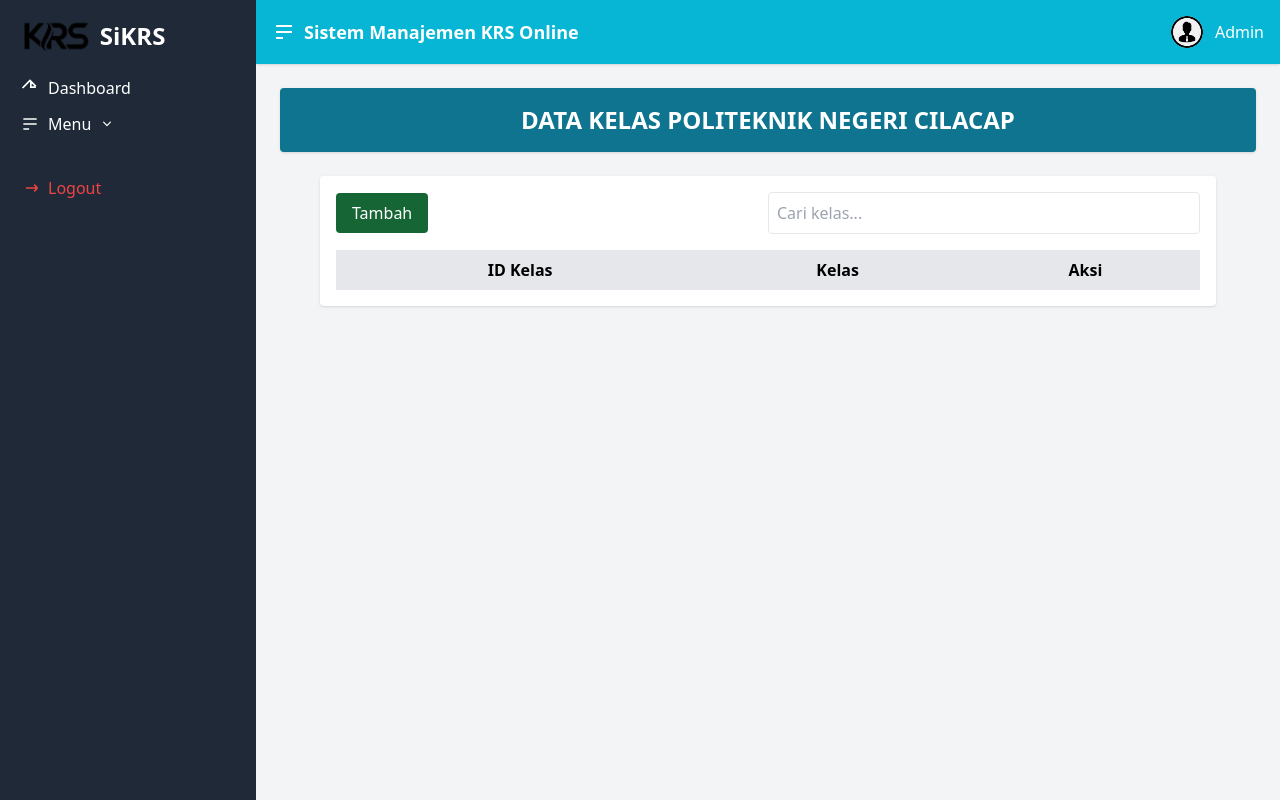
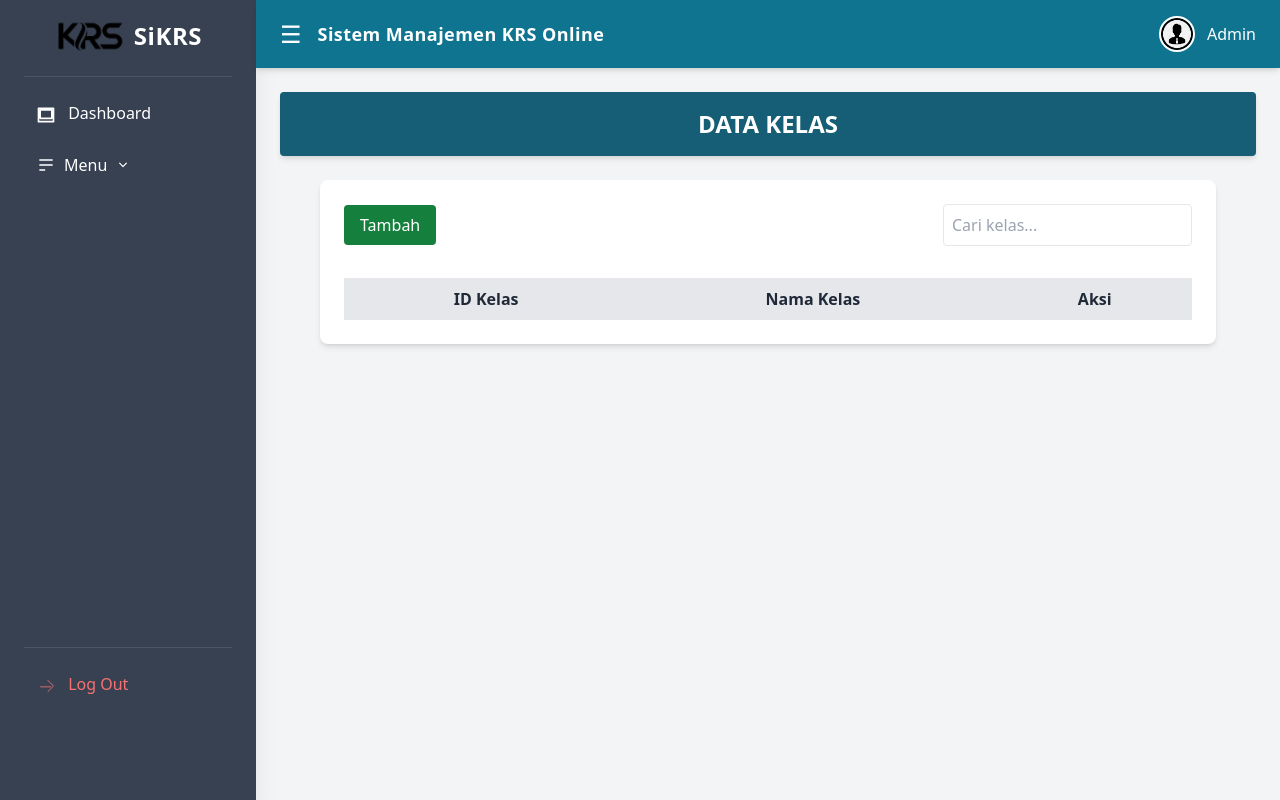
Before and after one commit to deviarynn/PBF-frontendSIKRS, a Laravel app: template resources/views/admin/dataKelas.blade.php in a window 1280 px wide. Run offline with Laravel 10, Linux system fonts and the light colour scheme; the template is opened without the code that fills it, so the values that code supplies are empty; some libraries are stand-ins or nearby versions.

Commit message:
new update

```diff
--- a/resources/views/admin/dataKelas.blade.php
+++ b/resources/views/admin/dataKelas.blade.php
@@ -1,23 +1,32 @@
+<!DOCTYPE html>
 <html lang="id">
 <head>
-    <meta charset="UTF-8">
-    <meta name="viewport" content="width=device-width, initial-scale=1.0">
+  <meta charset="UTF-8" />
+  <meta name="viewport" content="width=device-width, initial-scale=1.0"/>
   <title>SiKRS - Data Kelas</title>
   <script src="https://cdn.tailwindcss.com"></script>
   <script>
     let isDropdownOpen = false;
+
     function toggleDropdown() {
-            let dropdown = document.getElementById("dropdownMenu");
+      const dropdown = document.getElementById("dropdownMenu");
+      const icon = document.getElementById("dropdownIcon");
+
       isDropdownOpen = !isDropdownOpen;
       dropdown.classList.toggle("hidden");
+      dropdown.classList.toggle("opacity-100");
+
+      icon.classList.toggle("rotate-180", isDropdownOpen);
     }
 
-        document.addEventListener("click", function(event) {
-            let dropdown = document.getElementById("dropdownMenu");
-            let menuButton = document.getElementById("menuButton");
-            if (!dropdown.contains(event.target) && event.target !== menuButton) {
+    document.addEventListener("click", function (event) {
+      const dropdown = document.getElementById("dropdownMenu");
+      const menuButton = document.getElementById("menuButton");
+
+      if (!dropdown.contains(event.target) && !menuButton.contains(event.target)) {
+        isDropdownOpen = false;
         dropdown.classList.add("hidden");
-                isDropdownOpen = false;
+        document.getElementById("dropdownIcon").classList.remove("rotate-180");
       }
     });
 
@@ -27,131 +36,123 @@
       }
     }
 
-        // Fitur pencarian
-        function searchTable() {
-            const input = document.getElementById("searchInput");
-            const filter = input.value.toLowerCase();
-            const rows = document.querySelectorAll("tbody tr");
+    document.addEventListener("DOMContentLoaded", function () {
+      const toggleButton = document.getElementById("toggleSidebar");
+      const sidebar = document.getElementById("sidebar");
+      const mainContent = document.getElementById("mainContent");
 
-            rows.forEach(row => {
-                const text = row.textContent.toLowerCase();
-                row.style.display = text.includes(filter) ? "" : "none";
+      toggleButton.addEventListener("click", function () {
+        sidebar.classList.toggle("-translate-x-full");
+        mainContent.classList.toggle("ml-64");
+        mainContent.classList.toggle("ml-0");
       });
-        }
+    });
   </script>
 </head>
-<body class="bg-gray-100">
-    <div class="flex h-screen">
+<body class="bg-gray-100 text-gray-800">
+<div class="flex h-screen overflow-hidden">
+
   <!-- Sidebar -->
-        <aside class="w-64 bg-gray-800 text-white p-5 fixed h-full">
-            <div class="flex items-center mb-6 space-x-2">
-                <img src="{{ asset('image/krs.png') }}" class="h-8" alt="Logo">
-                <span class="text-2xl font-bold">SiKRS</span>
+  <aside id="sidebar" class="w-64 bg-gray-700 text-white px-6 pt-5 pb-24 fixed h-full shadow-xl flex flex-col transform transition-transform duration-300">
+    <div class="flex items-center justify-center mb-6">
+      <img src="{{ asset('image/krs.png') }}" alt="Logo SiKRS" class="h-8 mr-2">
+      <h2 class="text-2xl font-bold tracking-wide">SiKRS</h2>
     </div>
-            <ul>
-                <li class="mb-3 flex items-center space-x-2">
-                    <svg class="w-5 h-5" fill="none" stroke="currentColor" stroke-width="2" viewBox="0 0 24 24">
-                        <path d="M3 12l2-2m0 0l7-7 7 7M13 5v6h6"></path>
+    <hr class="border-gray-600 mb-4">
+    <ul class="flex-1">
+        <li class="mb-3">
+            <a href="/admin/dashboard" class="block py-2 px-3 rounded hover:bg-cyan-600 transition">
+              <svg xmlns="http://www.w3.org/2000/svg" class="w-5 h-5 inline-block mr-2" fill="none" stroke="currentColor" viewBox="0 0 24 24" stroke-width="2">
+                <path stroke-linecap="round" stroke-linejoin="round" d="M3 4v16h18V4H3zm2 12V6h14v10H5z" />
               </svg>
-                    <a href="/admin/dashboard">Dashboard</a>
+              Dashboard
+            </a>
           </li>
-                <li class="mb-3">
-                    <button id="menuButton" onclick="toggleDropdown()" class="flex items-center space-x-2 w-full text-left">
+      <li class="mb-3 relative">
+        <button id="menuButton" onclick="toggleDropdown()" class="flex items-center space-x-2 w-full text-left py-2 px-3 rounded hover:bg-cyan-600 transition">
             <svg class="w-5 h-5" fill="none" stroke="currentColor" stroke-width="2" viewBox="0 0 24 24">
                 <path d="M4 6h16M4 12h16M4 18h7"></path>
             </svg>
             <span>Menu</span>
-                        <svg class="w-4 h-4 ml-auto transform transition-transform duration-200" viewBox="0 0 20 20">
+            <svg id="dropdownIcon" class="w-4 h-4 ml-auto transform transition-transform duration-200" fill="currentColor" viewBox="0 0 20 20">
                 <path fill="currentColor" d="M5.23 7.21a.75.75 0 011.06 0L10 10.91l3.71-3.7a.75.75 0 111.06 1.06l-4.24 4.25a.75.75 0 01-1.06 0L5.23 8.27a.75.75 0 010-1.06z"/>
             </svg>
         </button>
-                    <ul id="dropdownMenu" class="hidden ml-6 mt-2 space-y-2">
-                        <li><a href="/admin/dataMhs" class="block hover:text-cyan-300">Data Mahasiswa</a></li>
-                        <li><a href="/admin/dataProdi" class="block hover:text-cyan-300">Data Prodi</a></li>
-                        <li><a href="/admin/dataMatkul" class="block hover:text-cyan-300">Data Matkul</a></li>
-                        <li><a href="/admin/dataKelas" class="block text-cyan-400 font-bold">Data Kelas</a></li>
-                        <li><a href="/admin/dataKRS" class="block hover:text-cyan-300">Data KRS</a></li>
+
+        <ul id="dropdownMenu" class="hidden absolute left-0 w-full mt-1 bg-gray-500 text-sm rounded shadow-lg opacity-100 z-20">
+          <li><a href="/admin/dataMhs" class="block py-2 px-4 hover:bg-gray-600">Data Mahasiswa</a></li>
+          <li><a href="/admin/dataProdi" class="block py-2 px-4 hover:bg-gray-600">Data Prodi</a></li>
+          <li><a href="/admin/dataMatkul" class="block py-2 px-4 hover:bg-gray-600">Data Matkul</a></li>
+          <li><a href="/admin/dataKelas" class="block py-2 px-4 hover:bg-gray-600 bg-cyan-700 text-white font-semibold"">Data Kelas</a></li>
+          <li><a href="/admin/dataKRS" class="block py-2 px-4 hover:bg-gray-600">Data KRS</a></li>
         </ul>
       </li>
-                <li class="mt-10 text-red-500">
-                    <a href="#" onclick="confirmLogout()" class="flex items-center space-x-2">
-                        <svg class="w-5 h-5" fill="none" stroke="currentColor" stroke-width="2" viewBox="0 0 24 24">
-                            <path d="M17 16l4-4m0 0l-4-4m4 4H7"></path>
-                        </svg>
-                        <span>Logout</span>
+    </ul>
+
+    <div class="mt-auto">
+      <li class="mt-6 pt-4 border-t border-gray-600 text-red-400 list-none">
+        <a href="#" onclick="confirmLogout()" class="block py-2 px-3 rounded hover:bg-red-600 hover:text-white transition">
+          <svg class="w-5 h-5 inline-block mr-2" fill="none" stroke="currentColor" viewBox="0 0 24 24">
+            <path d="M14 5l7 7-7 7M5 13h13"></path>
+          </svg> Log Out
         </a>
       </li>
-            </ul>
+    </div>
   </aside>
 
-        <!-- Content -->
-        <div class="flex-1 ml-64">
+  <!-- Main Content -->
+  <div class="flex-1 ml-64 transition-all duration-300" id="mainContent">
     <!-- Navbar -->
-            <nav class="bg-cyan-500 text-white p-4 flex justify-between items-center shadow">
-                <div class="flex items-center space-x-2">
-                    <svg class="w-6 h-6" fill="none" stroke="white" stroke-width="2" viewBox="0 0 24 24">
-                        <path d="M4 6h16M4 12h16M4 18h7"></path>
-                    </svg>
-                    <h1 class="text-lg font-semibold">Sistem Manajemen KRS Online</h1>
+    <nav class="bg-cyan-700 text-white px-6 py-4 flex justify-between items-center shadow-md sticky top-0 z-10">
+      <div class="flex items-center space-x-4">
+        <span id="toggleSidebar" class="text-2xl cursor-pointer">&#9776;</span>
+        <h1 class="text-lg font-bold tracking-wide">Sistem Manajemen KRS Online</h1>
       </div>
       <div class="flex items-center space-x-3">
-                    <img src="{{ asset('image/admin.png') }}" class="h-8 w-8 rounded-full" alt="Admin">
-                    <span>Admin</span>
+        <img src="{{ asset('image/admin.png') }}" alt="Admin" class="h-9 w-9 rounded-full border-2 border-white">
+        <span class="font-medium">Admin</span>
       </div>
     </nav>
 
-            <!-- Main -->
+    <!-- Content -->
     <main class="p-6">
-                <div class="bg-cyan-700 text-white text-center p-4 rounded mb-6 shadow">
-                    <h2 class="text-2xl font-bold">DATA KELAS POLITEKNIK NEGERI CILACAP</h2>
+      <div class="bg-cyan-800 text-white text-center py-4 rounded shadow-md">
+        <h2 class="text-2xl font-semibold">DATA KELAS</h2>
       </div>
 
-                <div class="bg-white p-4 rounded shadow max-w-4xl mx-auto overflow-x-auto">
+      <div class="mt-6 bg-white p-6 rounded-lg shadow-md max-w-4xl mx-auto">
         <div class="flex justify-between items-center mb-4">
-                        <a href="/admin/tambahKelas" class="bg-green-800 hover:bg-green-600 text-white px-4 py-2 rounded">Tambah</a>
-                        <input id="searchInput" onkeyup="searchTable()" type="text" placeholder="Cari kelas..." class="border p-2 rounded w-1/2">
+          <a href="/admin/tambahKelas" class="bg-green-700 hover:bg-green-600 text-white px-4 py-2 rounded transition">Tambah</a>
+          <input type="text" id="searchInput" placeholder="Cari kelas..." class="border p-2 rounded">
         </div>
 
+        <div class="overflow-x-auto">
           <table id="kelasTable" class="w-full mt-4 border-collapse border border-gray-300 text-center">
-                        <thead>
-                            <tr class="bg-gray-200">
-                                <th class="border p-2">ID Kelas</th>
-                                <th class="border p-2">Kelas</th>
-                                <th class="border p-2">Aksi</th>
+            <thead class="bg-gray-200">
+              <tr>
+                <th class="border px-4 py-2">ID Kelas</th>
+                <th class="border px-4 py-2">Nama Kelas</th>
+                <th class="border px-4 py-2">Aksi</th>
               </tr>
             </thead>
-
-                        <script>
-                            document.getElementById("searchInput").addEventListener("keyup", function () {
-                                const searchTerm = this.value.toLowerCase();
-                                const rows = document.querySelectorAll("#kelasTable tbody tr");
-
-                                rows.forEach(row => {
-                                    const rowText = row.innerText.toLowerCase();
-                                    row.style.display = rowText.includes(searchTerm) ? "" : "none";
-                                });
-                            });
-                        </script>
-
             <tbody>
                 @foreach ($kelas as $k)
-                            <tr class="text-center">
-                                <td class="border border-gray-400 px-4 py-2">{{ $k['id_kelas'] }}</td>
-                                <td class="border border-gray-400 px-4 py-2">{{ $k['nama_kelas'] }}</td>
-                                <td class="border border-gray-400 px-4 py-2 text-center">
-                                    <a href="/admin/editKelas/{{ $k['id_kelas'] }}"  class="text-gray-500 border border-transparent hover:border-blue-600 hover:text-blue-600 hover:scale-110 transition duration-200 ease-in-out">✏</a>
+                <tr>
+                  <td class="border px-4 py-2">{{ $k['id_kelas'] }}</td>
+                  <td class="border px-4 py-2">{{ $k['nama_kelas'] }}</td>
+                  <td class="border px-4 py-2">
+                    <a href="/admin/editKelas/{{ $k['id_kelas'] }}" class="text-blue-600 hover:underline mr-2">✏</a>
                     <form action="{{ url('admin/hapusKelas/' . $k['id_kelas']) }}" method="POST" class="inline">
                       @csrf
                       @method('DELETE')
-                                        <button type="submit" class="text-gray-500 border border-transparent hover:border-red-600 hover:text-red-600 hover:scale-110 transition duration-200 ease-in-out"
-                                        onclick="return confirm('Apakah Anda yakin ingin menghapus matkul ini?');">🗑</button>
+                      <button type="submit" onclick="return confirm('Yakin ingin menghapus kelas ini?')" class="text-red-600 hover:underline">🗑</button>
                     </form>
                   </td>
                 </tr>
-
                 @endforeach
               </tbody>
           </table>
+        </div>
       </div>
     </main>
   </div>
```
Also changed, not shown: resources/views/admin/dashboard.blade.php (+42 -23 lines), resources/views/admin/dataKRS.blade.php (+84 -76 lines), resources/views/admin/dataMatkul.blade.php (+8 -7 lines). Lines whose indentation alone changed are shown as unchanged.
